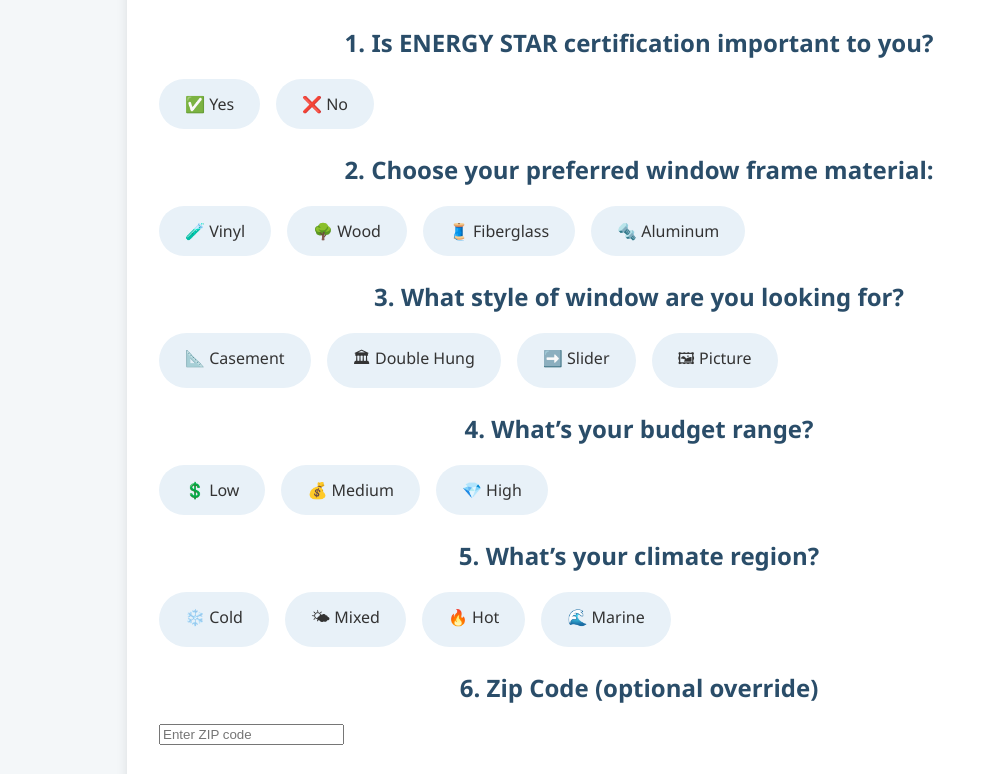
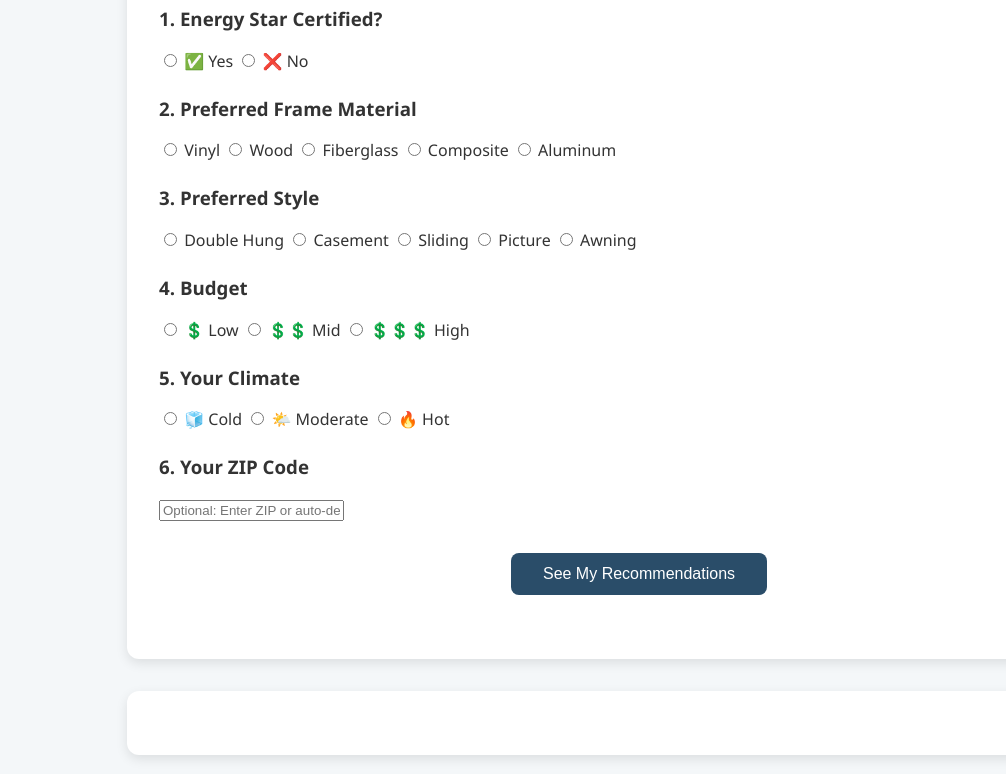
Before and after one commit to glbsh/windows-recommender, a plain HTML site: page index.html in a window 1280 px wide. Shown: the part 176-950 px from the top of the page, without its empty margins (1-1007 px from the left). Drawn offline with Linux system fonts and the light colour scheme.

Commit message:
Update index.html

```diff
--- a/index.html
+++ b/index.html
@@ -1,100 +1,74 @@
-html lang="en">
+<!DOCTYPE html>
+<html lang="en">
 <head>
   <meta charset="UTF-8" />
   <title>Window Recommender</title>
   <link rel="stylesheet" href="style.css" />
-  <script src="https://cdnjs.cloudflare.com/ajax/libs/html2pdf.js/0.10.1/html2pdf.bundle.min.js"></script>
 </head>
 <body>
-  <h1>🏡 Smart Window Recommendation Guide</h1>
   <div id="wizard">
+    <h1>🪟 Smart Window Selector</h1>
+
     <div class="question">
-      <h2>1. Is ENERGY STAR certification important to you?</h2>
-      <div class="option-group">
-        <input type="radio" name="q1-energyStar" id="q1-energyStar-yes" />
-        <label for="q1-energyStar-yes">✅ Yes</label>
-
-        <input type="radio" name="q1-energyStar" id="q1-energyStar-no" />
-        <label for="q1-energyStar-no">❌ No</label>
+      <h3>1. Energy Star Certified?</h3>
+      <div class="options">
+        <label><input type="radio" name="q1-energyStar" id="q1-energyStar-yes" value="yes" /> ✅ Yes</label>
+        <label><input type="radio" name="q1-energyStar" id="q1-energyStar-no" value="no" /> ❌ No</label>
       </div>
     </div>
 
     <div class="question">
-      <h2>2. Choose your preferred window frame material:</h2>
-      <div class="option-group">
-        <input type="radio" name="q2-frame" id="frame-vinyl" value="Vinyl" />
-        <label for="frame-vinyl">🧪 Vinyl</label>
-
-        <input type="radio" name="q2-frame" id="frame-wood" value="Wood" />
-        <label for="frame-wood">🌳 Wood</label>
-
-        <input type="radio" name="q2-frame" id="frame-fiberglass" value="Fiberglass" />
-        <label for="frame-fiberglass">🧵 Fiberglass</label>
-
-        <input type="radio" name="q2-frame" id="frame-aluminum" value="Aluminum" />
-        <label for="frame-aluminum">🔩 Aluminum</label>
+      <h3>2. Preferred Frame Material</h3>
+      <div class="options">
+        <label><input type="radio" name="q2-frame" value="Vinyl" /> Vinyl</label>
+        <label><input type="radio" name="q2-frame" value="Wood" /> Wood</label>
+        <label><input type="radio" name="q2-frame" value="Fiberglass" /> Fiberglass</label>
+        <label><input type="radio" name="q2-frame" value="Composite" /> Composite</label>
+        <label><input type="radio" name="q2-frame" value="Aluminum" /> Aluminum</label>
       </div>
     </div>
 
     <div class="question">
-      <h2>3. What style of window are you looking for?</h2>
-      <div class="option-group">
-        <input type="radio" name="q3-style" id="style-casement" value="Casement" />
-        <label for="style-casement">📐 Casement</label>
-
-        <input type="radio" name="q3-style" id="style-doublehung" value="Double Hung" />
-        <label for="style-doublehung">🏛 Double Hung</label>
-
-        <input type="radio" name="q3-style" id="style-slider" value="Slider" />
-        <label for="style-slider">➡️ Slider</label>
-
-        <input type="radio" name="q3-style" id="style-picture" value="Picture" />
-        <label for="style-picture">🖼 Picture</label>
+      <h3>3. Preferred Style</h3>
+      <div class="options">
+        <label><input type="radio" name="q3-style" value="Double Hung" /> Double Hung</label>
+        <label><input type="radio" name="q3-style" value="Casement" /> Casement</label>
+        <label><input type="radio" name="q3-style" value="Sliding" /> Sliding</label>
+        <label><input type="radio" name="q3-style" value="Picture" /> Picture</label>
+        <label><input type="radio" name="q3-style" value="Awning" /> Awning</label>
       </div>
     </div>
 
     <div class="question">
-      <h2>4. What’s your budget range?</h2>
-      <div class="option-group">
-        <input type="radio" name="q4-budget" id="budget-low" value="Low" />
-        <label for="budget-low">💲 Low</label>
-
-        <input type="radio" name="q4-budget" id="budget-medium" value="Medium" />
-        <label for="budget-medium">💰 Medium</label>
-
-        <input type="radio" name="q4-budget" id="budget-high" value="High" />
-        <label for="budget-high">💎 High</label>
+      <h3>4. Budget</h3>
+      <div class="options">
+        <label><input type="radio" name="q4-budget" value="Low" /> 💲 Low</label>
+        <label><input type="radio" name="q4-budget" value="Mid" /> 💲💲 Mid</label>
+        <label><input type="radio" name="q4-budget" value="High" /> 💲💲💲 High</label>
       </div>
     </div>
 
     <div class="question">
-      <h2>5. What’s your climate region?</h2>
-      <div class="option-group">
-        <input type="radio" name="q5-climate" id="climate-cold" value="Cold" />
-        <label for="climate-cold">❄️ Cold</label>
-
-        <input type="radio" name="q5-climate" id="climate-mixed" value="Mixed" />
-        <label for="climate-mixed">🌤 Mixed</label>
-
-        <input type="radio" name="q5-climate" id="climate-hot" value="Hot" />
-        <label for="climate-hot">🔥 Hot</label>
-
-        <input type="radio" name="q5-climate" id="climate-marine" value="Marine" />
-        <label for="climate-marine">🌊 Marine</label>
+      <h3>5. Your Climate</h3>
+      <div class="options">
+        <label><input type="radio" name="q5-climate" value="Cold" /> 🧊 Cold</label>
+        <label><input type="radio" name="q5-climate" value="Moderate" /> 🌤️ Moderate</label>
+        <label><input type="radio" name="q5-climate" value="Hot" /> 🔥 Hot</label>
       </div>
     </div>
 
     <div class="question">
-      <h2>6. Zip Code (optional override)</h2>
-      <input type="text" id="zip-code" placeholder="Enter ZIP code" />
+      <h3>6. Your ZIP Code</h3>
+      <input type="text" id="zip-code" placeholder="Optional: Enter ZIP or auto-detecting..." />
     </div>
 
-    <button id="submit-btn">🔍 Find My Windows</button>
-    <div id="progress" style="display:none">⏳ Processing your answers...</div>
+    <button id="submit-btn">See My Recommendations</button>
+    <div id="progress" style="display:none;">⏳ Finding your matches...</div>
   </div>
 
   <div id="app"></div>
 
+  <script src="https://cdnjs.cloudflare.com/ajax/libs/html2pdf.js/0.10.1/html2pdf.bundle.min.js"></script>
   <script src="script.js"></script>
 </body>
 </html>
```
